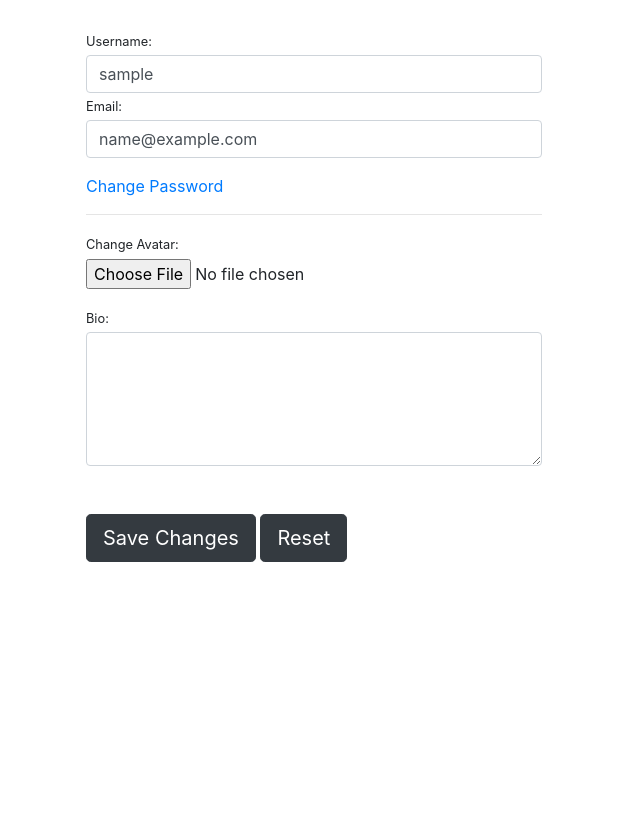
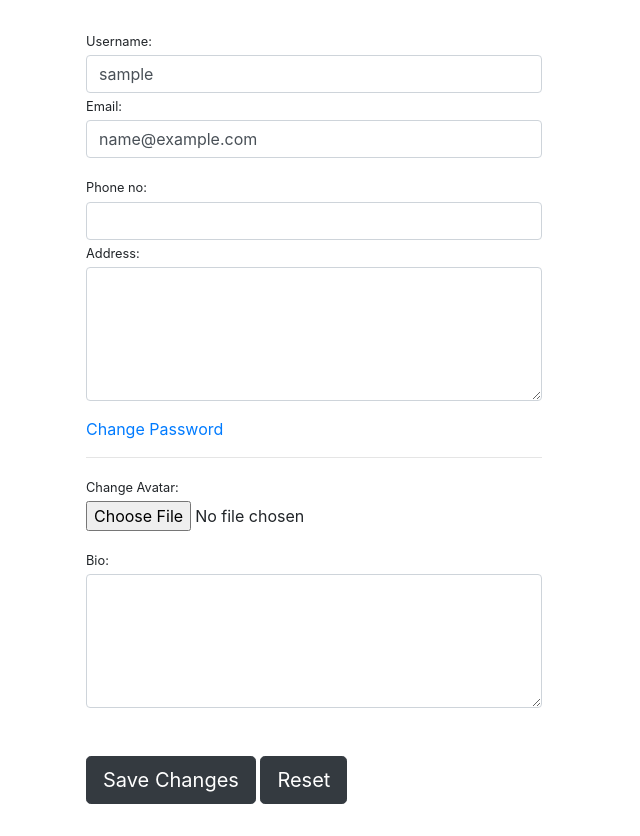
Before and after one commit to praveenjayabalan/SCMSI, a Django app: page /profile/ in a window 1280 px wide. Shown: the part 224-1060 px from the top of the page, without its empty margins (0-640 px from the left). Before the commit the page ends 786 px from the top, so only its background shows below. Run offline with Django 3.2, Linux system fonts and the light colour scheme; the visitor is signed in with stand-in values (Sample User, id 1); some libraries are stand-ins or nearby versions.

Commit message:
ADDED NEW COLUMN

```diff
--- a/Webapp/users/forms.py
+++ b/Webapp/users/forms.py
@@ -82,7 +82,9 @@ class UpdateUserForm(forms.ModelForm):
 class UpdateProfileForm(forms.ModelForm):
     avatar = forms.ImageField(widget=forms.FileInput(attrs={'class': 'form-control-file'}))
     bio = forms.CharField(widget=forms.Textarea(attrs={'class': 'form-control', 'rows': 5}))
+    phone = forms.CharField(max_length=100,required=True,widget=forms.TextInput(attrs={'class':'form-control' , 'autocomplete': 'off','pattern':'[0-9]+', 'title':'please enter valid number'}))
+    address = forms.CharField(widget=forms.Textarea(attrs={'class': 'form-control', 'rows': 5}))
 
     class Meta:
         model = Profile
-        fields = ['avatar', 'bio']
+        fields = ['avatar', 'bio','phone','address']
--- a/Webapp/users/models.py
+++ b/Webapp/users/models.py
@@ -9,6 +9,9 @@ class Profile(models.Model):
 
     avatar = models.ImageField(default='default.jpg', upload_to='profile_images')
     bio = models.TextField()
+    # added columns
+    phone = models.TextField(null = True)
+    address = models.TextField(null = True)
 
     def __str__(self):
         return self.user.username
--- a/Webapp/users/templates/users/profile.html
+++ b/Webapp/users/templates/users/profile.html
@@ -27,6 +27,13 @@
                         <label class="small mb-1">Email:</label>
                             {{ user_form.email }}
                     </div>
+                    <!-- added columns -->
+                    <div class="form-group">
+                        <label class="small mb-1">Phone no:</label>
+                            {{ profile_form.phone }}
+                        <label class="small mb-1">Address:</label>
+                           <div> {{ profile_form.address }}</div>
+                    </div>
                     <div class="form-group">
                         <a href="{% url 'password_change' %}">Change Password</a>
                         <hr>
```
Also changed, not shown: Webapp/users/migrations/0005_profile_address_profile_phone.py (added).
